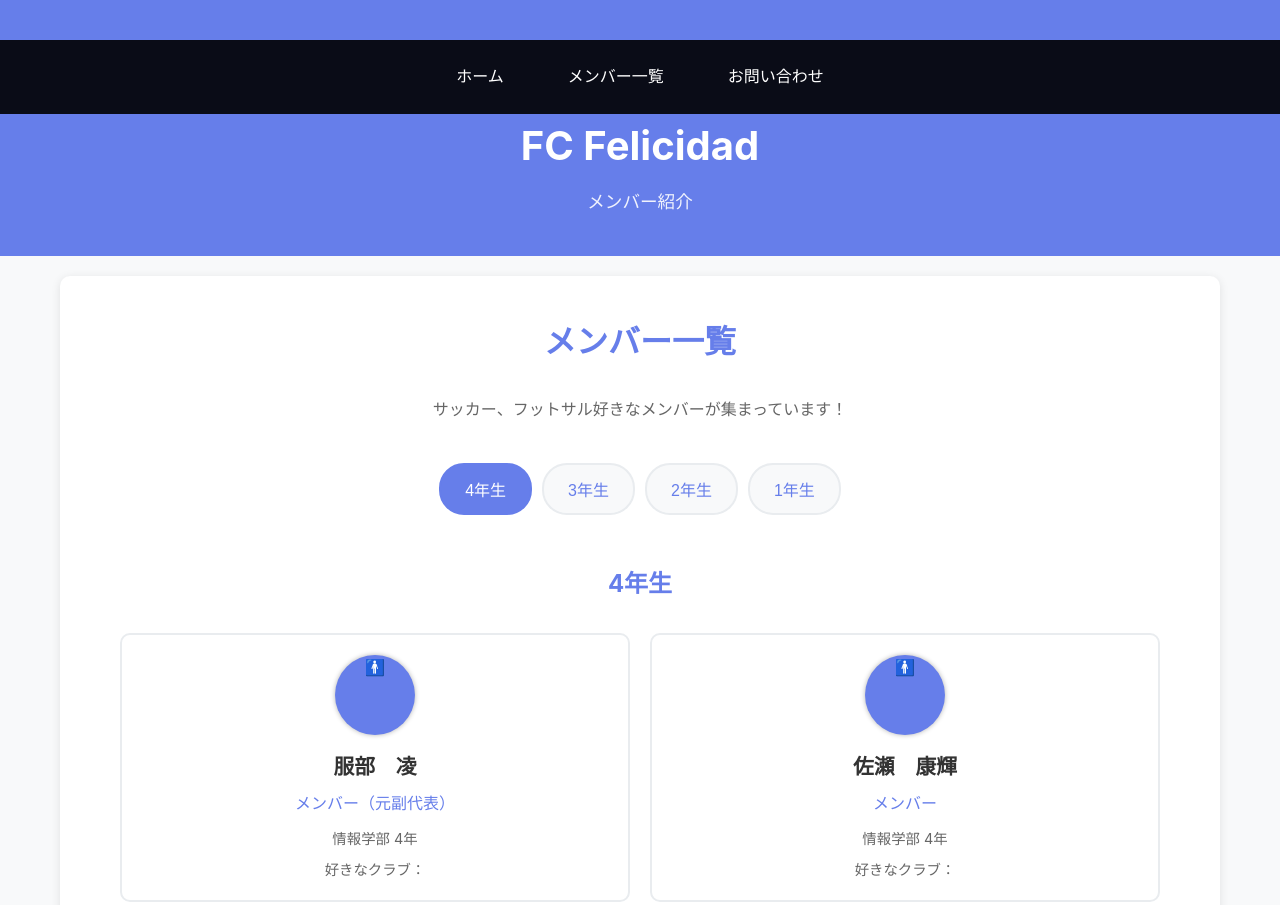
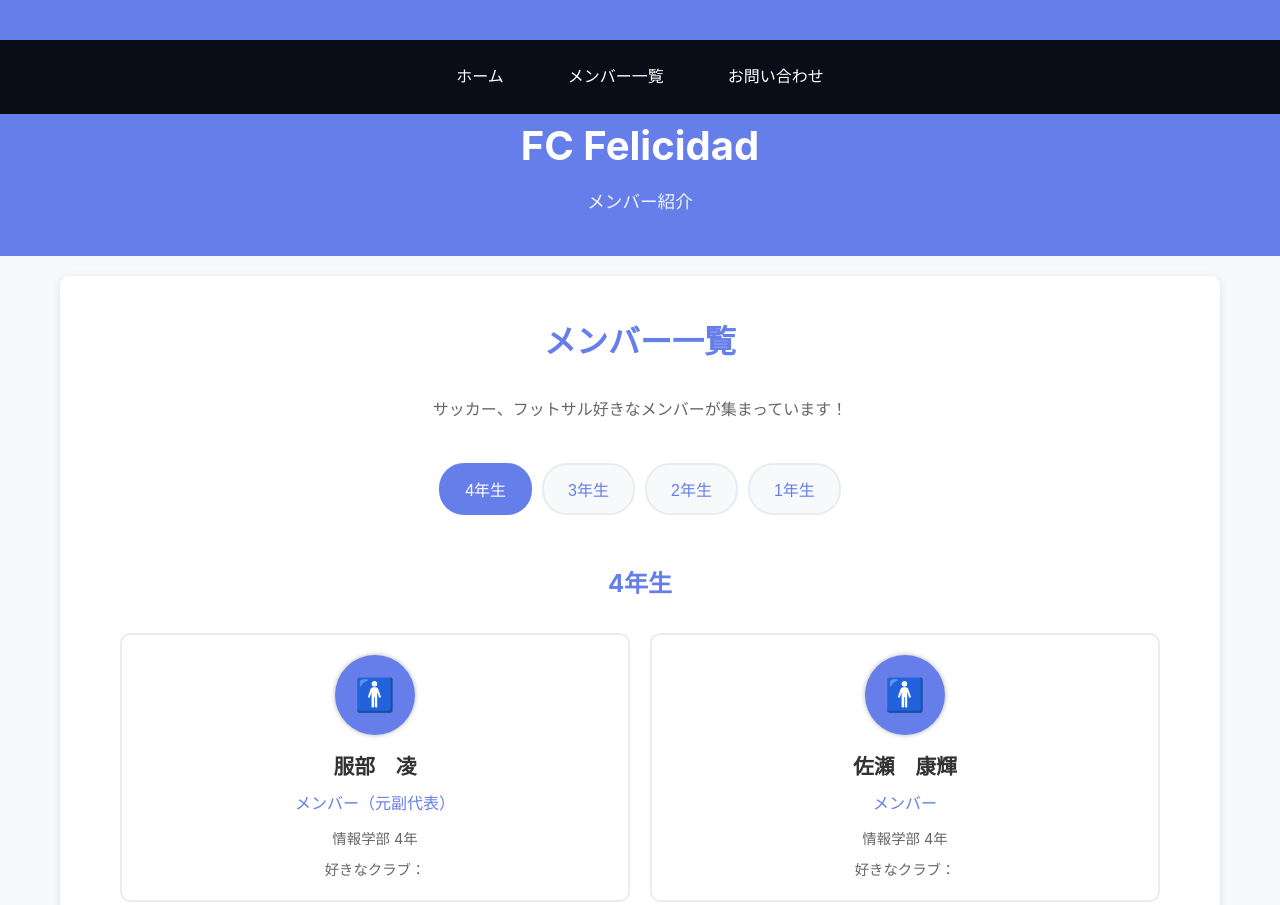
Before and after one commit to Yabuhi/fc-felicidad-website, a plain HTML site: page members.html in a window 1280 px wide. Shown: the top 905 px of the page. Drawn offline with Linux system fonts and the light colour scheme.

Commit message:
Update members.html

```diff
--- a/members.html
+++ b/members.html
@@ -196,6 +196,11 @@
       background-color: #667eea; /* 画像がないときの背景色 */
       background-size: cover;
       background-position: center;
+      display: flex;
+      align-items: center;
+      justify-content: center;
+      font-size: 2rem;
+      color: white;
       margin: 0 auto 15px;
       box-shadow: 0 0 5px rgba(0,0,0,0.3);
     }
```
